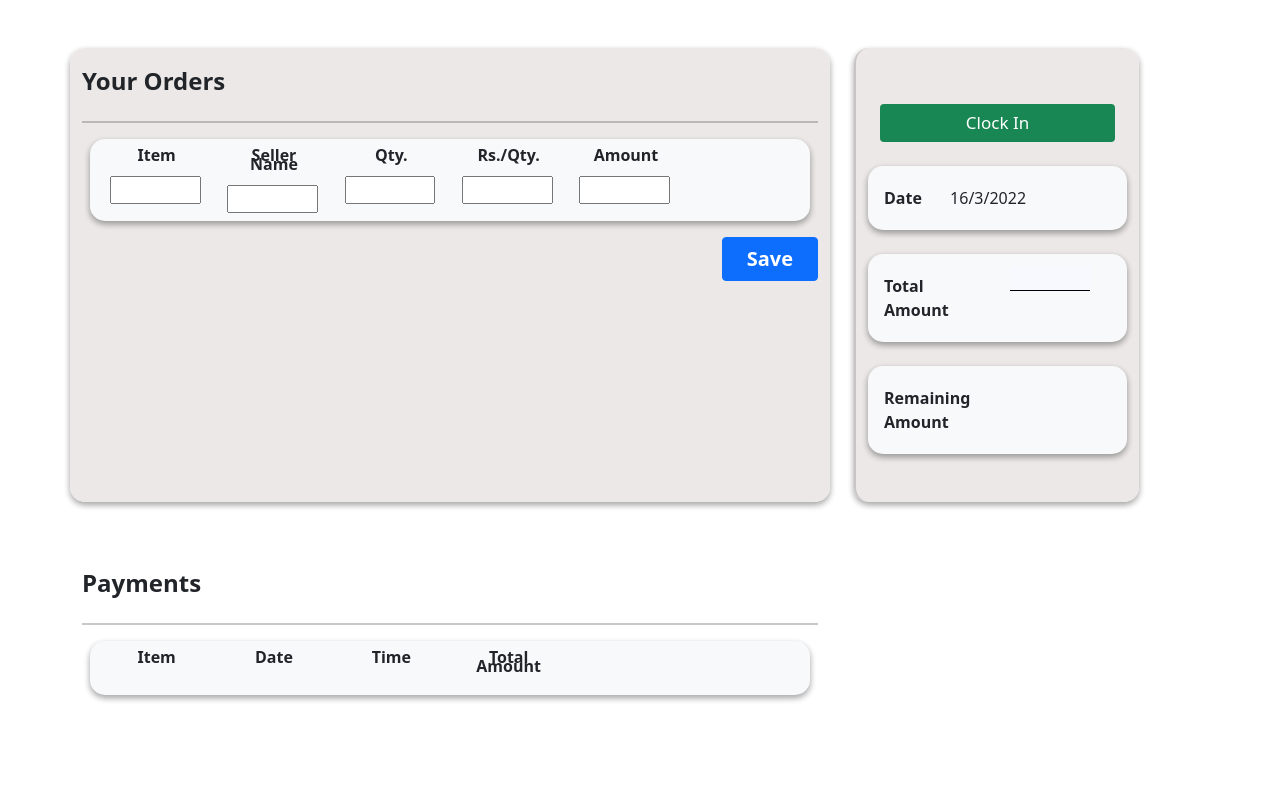
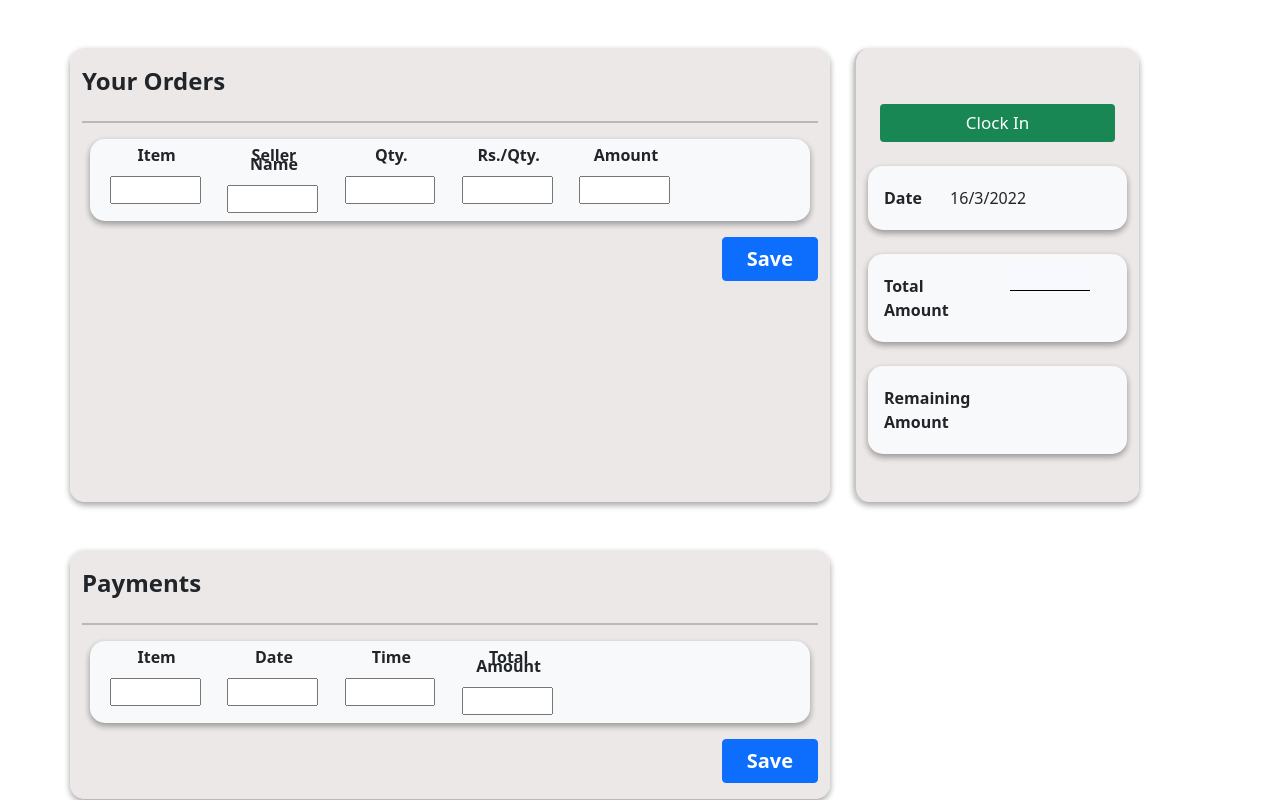
Before and after one commit to alokik98/order_summary, a plain HTML site: page index.html in a window 1280 px wide. Drawn offline with nearby package versions, Linux system fonts and the light colour scheme.

Commit message:
Changes to Payment div

```diff
--- a/index.html
+++ b/index.html
@@ -206,7 +206,7 @@
     <div class="container mt-5 payment">
       <!--Payment starts here-->
       <div class="row">
-        <div class="col-xl-8 left-div">
+        <div class="col-xl-8 left_div">
           <div class="row">
             <div class="col-xl-11 fw-bold py-2">
               <p class="fs-4 pt-4" style="line-height: 1px">Payments</p>
@@ -224,11 +224,11 @@
                     Item
                   </p>
                 </div>
-                <div
+                <input
                   class="px-1 text-center"
                   style="width: 97%"
                   id="p_itemname"
-                ></div>
+                />
               </div>
               <div class="col-xl-2 col-lg-4 col-md-6 col-sm-12">
                 <div>
@@ -240,11 +240,11 @@
                   </p>
                 </div>
                 <div>
-                  <div
+                  <input
                     class="px-1 text-center"
                     style="width: 97%"
                     id="p_date"
-                  ></div>
+                  />
                 </div>
               </div>
               <div class="col-xl-2 col-lg-4 col-md-6 col-sm-12">
@@ -257,11 +257,11 @@
                   </p>
                 </div>
                 <div>
-                  <div
+                  <input
                     class="px-1 text-center"
                     style="width: 97%"
                     id="p_time"
-                  ></div>
+                  />
                 </div>
               </div>
               <div class="col-xl-2 col-lg-4 col-md-6 col-sm-12">
@@ -274,13 +274,23 @@
                   </p>
                 </div>
                 <div>
-                  <div
+                  <input
                     class="px-1 text-center"
                     style="width: 97%"
                     id="p_amount"
-                  ></div>
+                  />
                 </div>
               </div>
+            </div>
+          </div>
+          <div class="row mt-3 mb-3" style="float: right">
+            <div class="col-xl-10">
+              <button
+                class="btn btn-primary fw-bold fs-5 px-4"
+                onclick="savePaymentDetails()"
+              >
+                Save
+              </button>
             </div>
           </div>
         </div>
--- a/script.js
+++ b/script.js
@@ -112,7 +112,6 @@ function savedetails() {
   console.log(getquan.value);
   console.log(getperquan.value);
   createTable();
-  populatingPayment();
   getitemname.value = "";
   getseller.value = "";
   getquan.value = "";
@@ -134,20 +133,13 @@ function mousover() {
   console.log("mouse over");
 }
 
-function populatingPayment() {
+function savePaymentDetails() {
   var item = document.getElementById("p_itemname");
-  item.innerHTML = getitemname.value;
-  // console.log(getitemname.value);
-  // console.log(typeof item);
-
   var date = document.getElementById("p_date");
-  date.innerHTML = getDate.innerText;
-
   var time = document.getElementById("p_time");
-  var minutes = d.getMinutes();
-  minutes = minutes > 9 ? minutes : "0" + minutes;
-  time.innerHTML = d.getHours() + ":" + minutes + ":" + d.getSeconds();
-
-  var amount = document.getElementById("p_amount");
-  amount.innerHTML = getquan.value * getperquan.value;
+  var totalAmount = document.getElementById("p_amount");
+  console.log(item.value);
+  console.log(date.value);
+  console.log(time.value);
+  console.log(totalAmount.value);
 }
```
